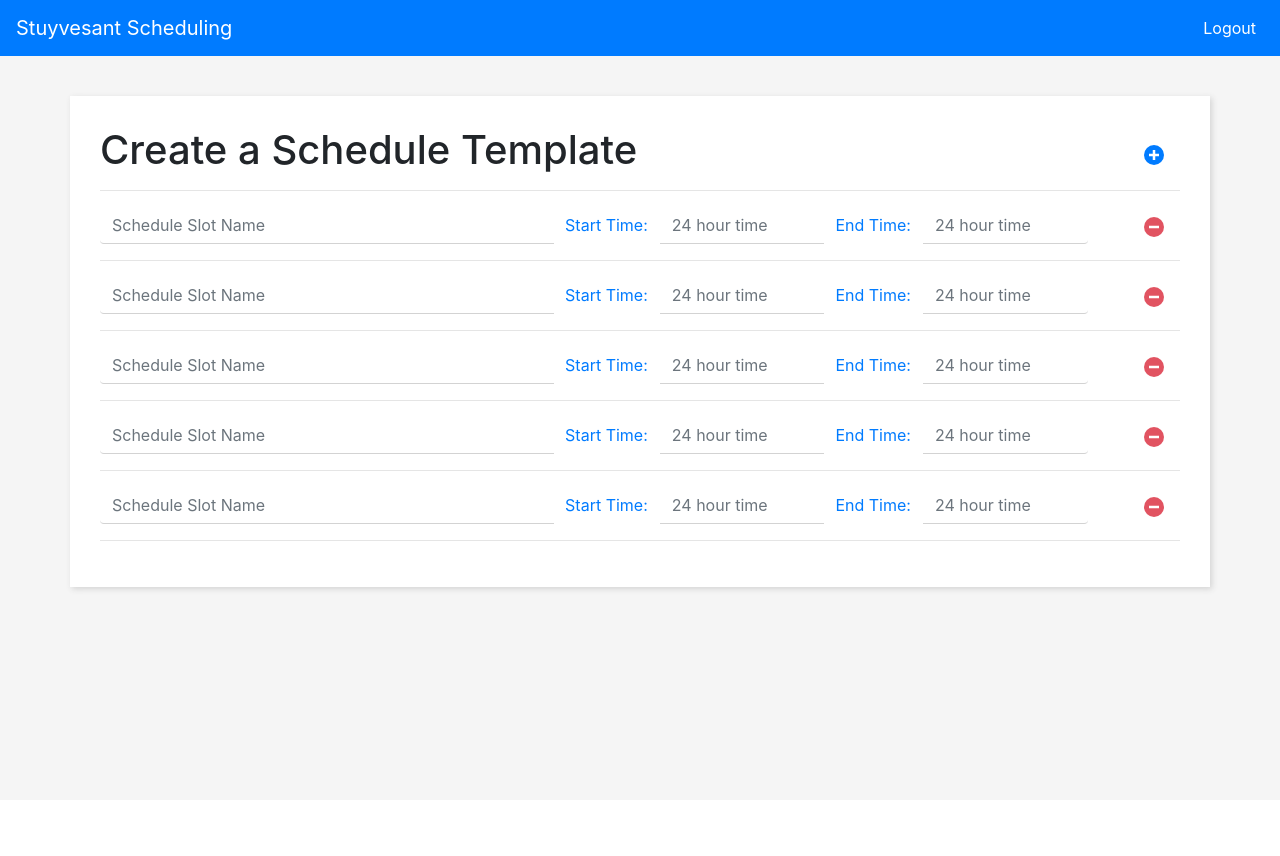
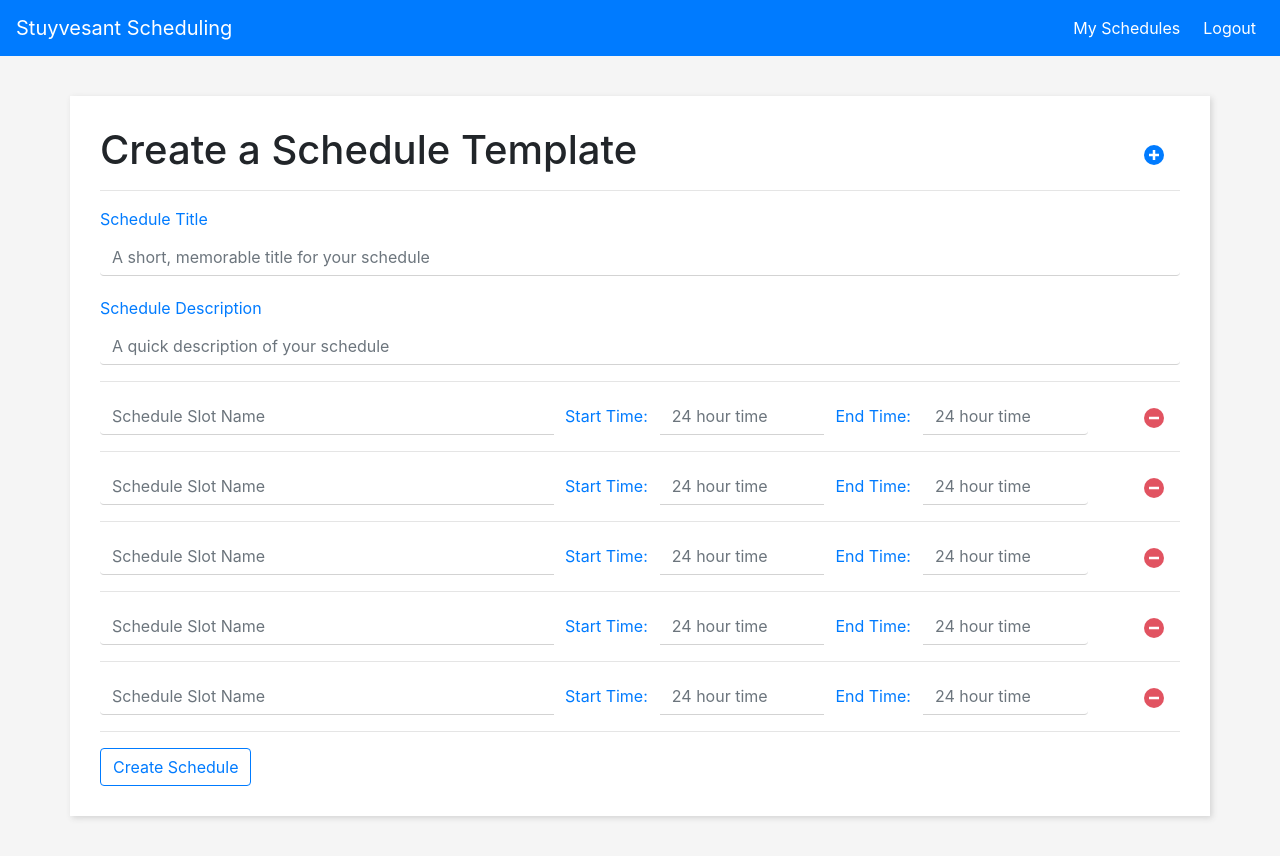
Before and after one commit to cmohri/QuarterMan, a Flask app: page /schedules/create in a window 1280 px wide. Before the commit the page ends 594 px from the top, so only its background shows below. Run offline with Flask 2, Linux system fonts and the light colour scheme; the visitor is signed in with stand-in values (Sample User, id 1); some libraries are stand-ins or nearby versions.

Commit message:
working on schedule creation

```diff
--- a/app/forms.py
+++ b/app/forms.py
@@ -1,5 +1,5 @@
 from flask_wtf import FlaskForm
-from wtforms import StringField, SubmitField
+from wtforms import StringField, SubmitField, FieldList, FormField, BooleanField, HiddenField
 from wtforms.validators import DataRequired
 
 class TemplateForm(FlaskForm):
@@ -15,3 +15,9 @@ class TemplateForm(FlaskForm):
     p3time = StringField('Period 3 Time', validators=[DataRequired()])
     submitpriv = SubmitField('Add Template to Private Gallery')
     submitpub = SubmitField('Add Template to Public Gallery')
+
+class ScheduleForm(FlaskForm):
+    title = StringField("Schedule Name")
+    desc = StringField("Description")
+    schedule = HiddenField()
+    private = BooleanField("Private")
--- a/app/routes.py
+++ b/app/routes.py
@@ -1,9 +1,10 @@
-from flask import render_template, url_for, redirect, flash, jsonify, session, request
+from flask import render_template, url_for, redirect, flash, session, request
 from os import urandom
+import json
 import datetime
 from config import Config
 from app import app, models, oauth, db
-from .forms import TemplateForm
+from .forms import TemplateForm, ScheduleForm
 
 from authlib.flask.client import OAuth
 from loginpass import create_flask_blueprint, OAUTH_BACKENDS
@@ -43,11 +44,16 @@ def logout():
     session.pop("user")
     return redirect(url_for("index"))
 
-@app.route("/schedules/create", methods=["GET"])
+@app.route("/schedules/create", methods=["GET", "POST"])
 def create_schedule():
     if session.get("user") is None:
         return redirect("/google/login")
-    return render_template("create_schedule.html")
+    schedule_form = ScheduleForm()
+    if request.method == "GET":
+        return render_template("create_schedule.html", schedule_form=schedule_form)
+    return request.form.get("schedule")
+
+
 
 
 @app.route('/maketemp', methods = ['GET', 'POST'])
--- a/app/static/css/styles.css
+++ b/app/static/css/styles.css
@@ -58,6 +58,10 @@ body {
     right: 1em;
 }
 
+.create-schedule-container label {
+    color: #007bff;
+}
+
 .input-group-append {
     color: #007bff !important;
 }
@@ -68,6 +72,7 @@ body {
 
 .navbar .navbar-nav .nav-item .nav-link {
     color: white;
+    padding-left: 15px;
 }
 
 .navbar .navbar-nav .nav-item .nav-link .nav-google-logo {
--- a/app/static/js/schedule.js
+++ b/app/static/js/schedule.js
@@ -38,3 +38,25 @@ document.addEventListener("DOMContentLoaded", function (e) {
         addSlot();
     }
 });
+
+function scheduleToJSON(){
+    let schedule = [];
+    for(let group of document.getElementsByClassName("schedule-slot")){
+        let inputs = group.querySelectorAll("input");
+        if(!validateSlot(inputs[0].value, inputs[1].value, inputs[2].value)){
+            alert("Implement error message nicely");
+            return;
+        }
+        schedule.push({
+            "name": inputs[0].value,
+            "start": inputs[1].value,
+            "end": inputs[2].value
+        });
+    }
+    document.getElementById("hidden-json").value = JSON.stringify(schedule);
+    document.getElementById("schedule-form").submit();
+}
+
+function validateSlot(name, start, end){
+    return true;
+}
--- a/app/templates/base.html
+++ b/app/templates/base.html
@@ -21,6 +21,9 @@
                         </li>
                     {% else %}
                         <li class="nav-item">
+                            <a class="nav-link" href="{{ url_for('create_schedule') }}">My Schedules</a>
+                        </li>
+                        <li class="nav-item">
                             <a class="nav-link" href="{{ url_for('logout') }}">Logout</a>
                         </li>
                     {% endif %}
--- a/app/templates/create_schedule.html
+++ b/app/templates/create_schedule.html
@@ -12,8 +12,26 @@
 {#        <img id="add-slot" src="{{ url_for('static', filename='img/plus-icon.svg') }}">#}
         <hr>
         <form action = "{{ url_for('create_schedule') }}" method="POST" id = "schedule-form">
+            {{ schedule_form.hidden_tag() }}
+            {{ schedule_form.schedule(id="hidden-json") }}
 
+            <label>Schedule Title</label>
+            <div class = "input-group">
+                {{ schedule_form.title(class_="form-control", placeholder="A short, memorable title for your schedule") }}
+            </div>
+
+            <label style = "margin-top: 20px;">Schedule Description</label>
+            <div class="input-group">
+                {{ schedule_form.desc(class_="form-control", placeholder="A quick description of your schedule") }}
+            </div>
+
+{#            <div class="input-group" style = "margin-top: 20px;">#}
+{#                <label>Schedule Color Scheme</label>#}
+{#                {{ schedule_form.color(style="float: right; border: 0; height: 1.6em; max-width: 50px; padding: 0px 12px", class_="form-control", placeholder="A quick description of your schedule") }}#}
+{#            </div>#}
+            <hr>
         </form>
+        <button class = "btn btn-outline-primary" onclick="scheduleToJSON()">Create Schedule</button>
     </div>
 
     <script type="text/javascript" src="{{ url_for('static', filename='js/schedule.js') }}"></script>
```
Also changed, not shown: app/models.py (+13 -0 lines).
